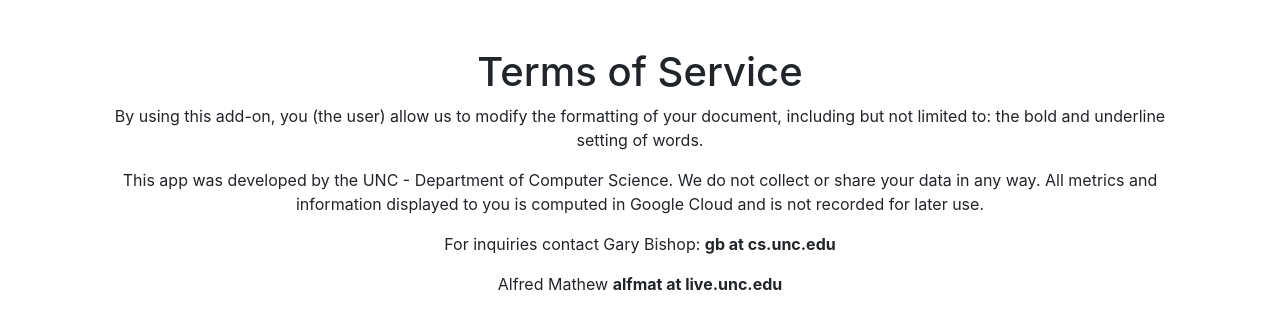
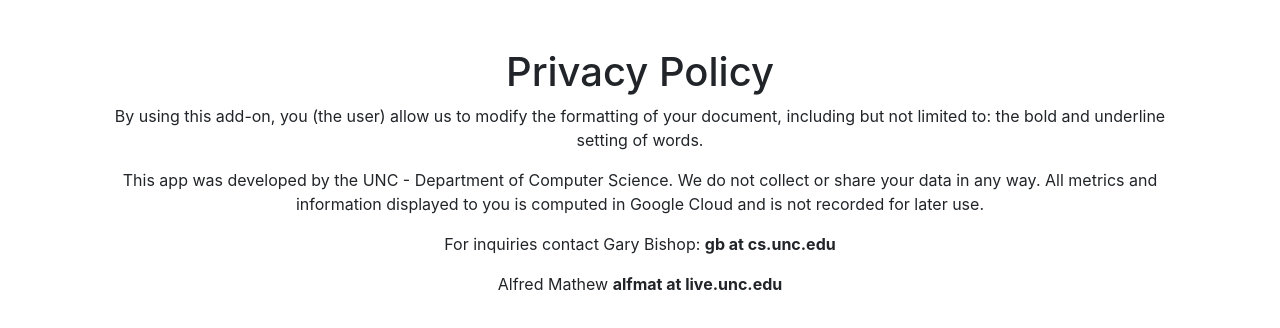
Before and after one commit to alfmat/alfmat.github.io, a website: page tos_mtc.html in a window 1280 px wide. Drawn offline with nearby package versions, Linux system fonts and the light colour scheme.

Commit message:
change to privacy policy

```diff
--- a/tos_mtc.html
+++ b/tos_mtc.html
@@ -4,13 +4,13 @@
     <meta charset="UTF-8">
     <meta http-equiv="X-UA-Compatible" content="IE=edge">
     <meta name="viewport" content="width=device-width, initial-scale=1.0">
-    <title>MTC Simplifier - Terms of Service</title>
+    <title>MTC Simplifier - Privacy Policy</title>
     <link rel="stylesheet" href="https://stackpath.bootstrapcdn.com/bootstrap/4.3.1/css/bootstrap.min.css" integrity="sha384-ggOyR0iXCbMQv3Xipma34MD+dH/1fQ784/j6cY/iJTQUOhcWr7x9JvoRxT2MZw1T" crossorigin="anonymous">
 </head>
 <body>
     <main class="container">
         <div class="starter-template text-center py-5 px-3">
-            <h1>Terms of Service</h1>
+            <h1>Privacy Policy</h1>
             <p>By using this add-on, you (the user) allow us to modify the formatting of your document, including but not limited to: the bold and underline setting of words. </p>
             <p>This app was developed by the UNC - Department of Computer Science. We do not collect or share your data in any way. All metrics and information displayed to you is computed in Google Cloud and is not recorded for later use.</p>
             <p>For inquiries contact Gary Bishop: <strong>gb at cs.unc.edu</strong></p>
```
